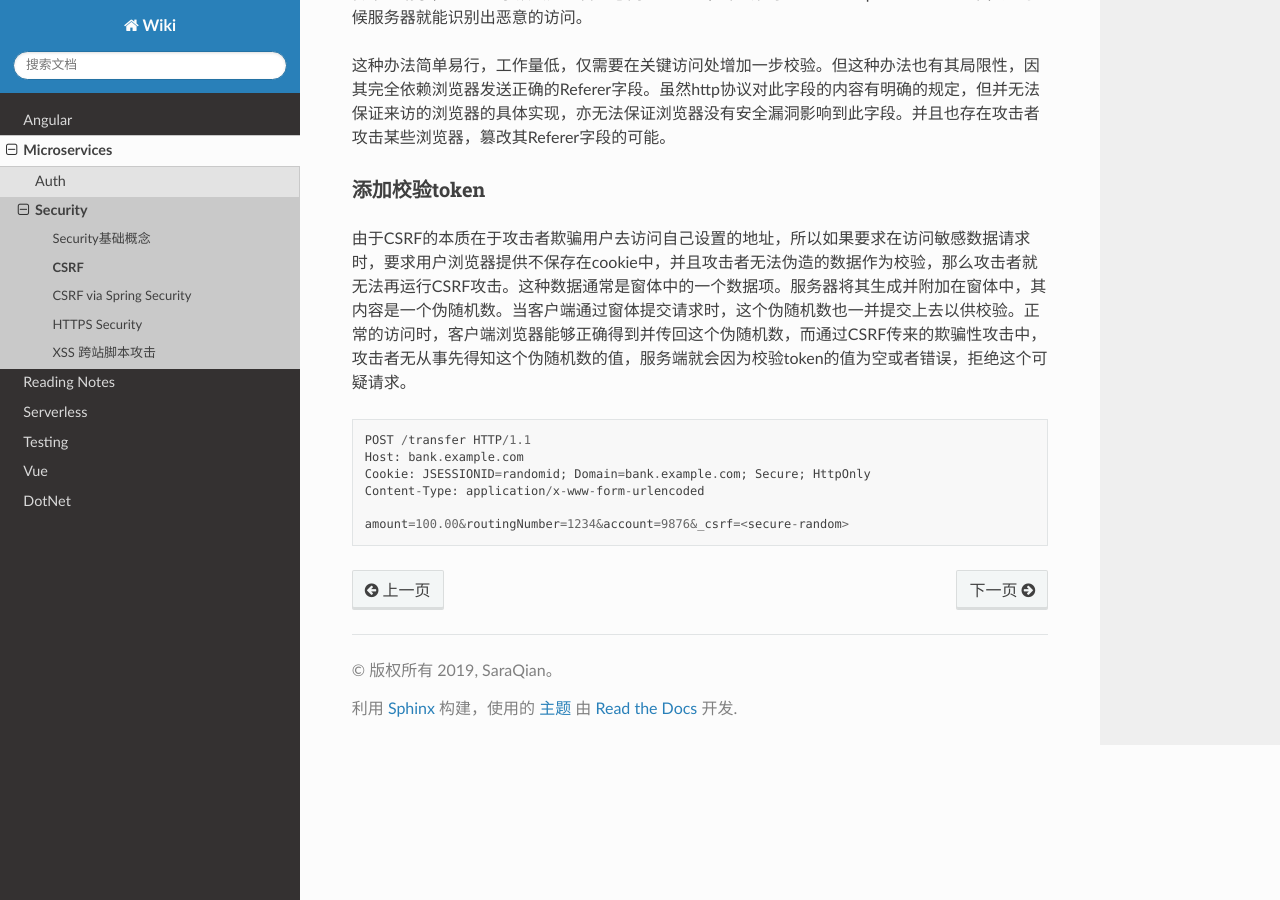
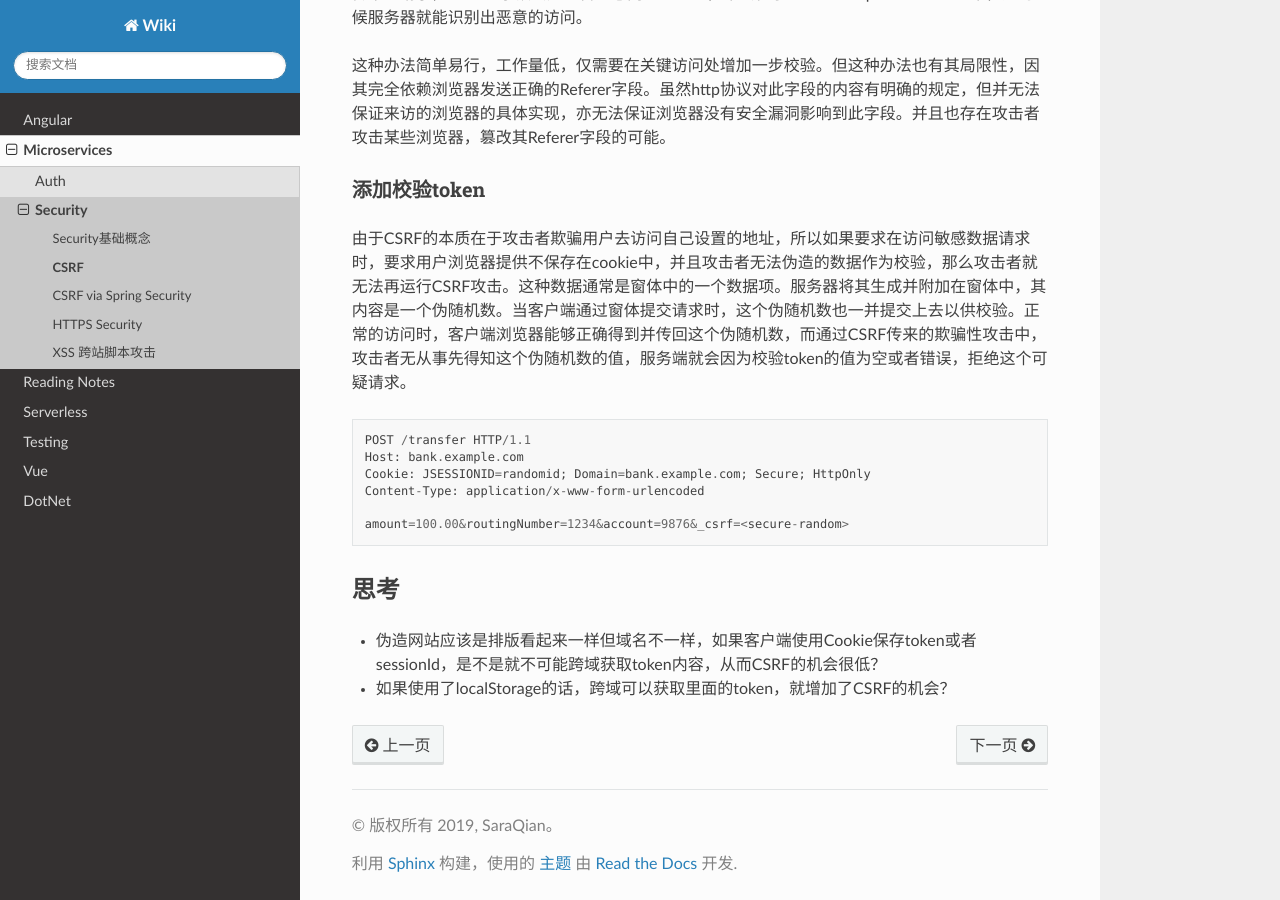
Before and after one commit to abigail830/Sphinx_wiki, a Sphinx documentation site: the page built from source/Microservices/Security/CSRF.rst, in a window 1280 px wide and 900 px high, scrolled down 1249 px. Built offline with Sphinx 7.4.7 and the Read the Docs theme 2.0.0, drawn with Linux system fonts in a browser that asks for light colours.

Commit message:
Update CSRF.rst

```diff
--- a/source/Microservices/Security/CSRF.rst
+++ b/source/Microservices/Security/CSRF.rst
@@ -62,5 +62,11 @@ HTTP头中有一个Referer字段，这个字段用以标明请求来源于哪个
   amount=100.00&routingNumber=1234&account=9876&_csrf=<secure-random>
 
 
+思考
+---------
+
+* 伪造网站应该是排版看起来一样但域名不一样，如果客户端使用Cookie保存token或者sessionId，是不是就不可能跨域获取token内容，从而CSRF的机会很低？
+* 如果使用了localStorage的话，跨域可以获取里面的token，就增加了CSRF的机会？
+
 
 .. index:: Security, SpringBoot
```
